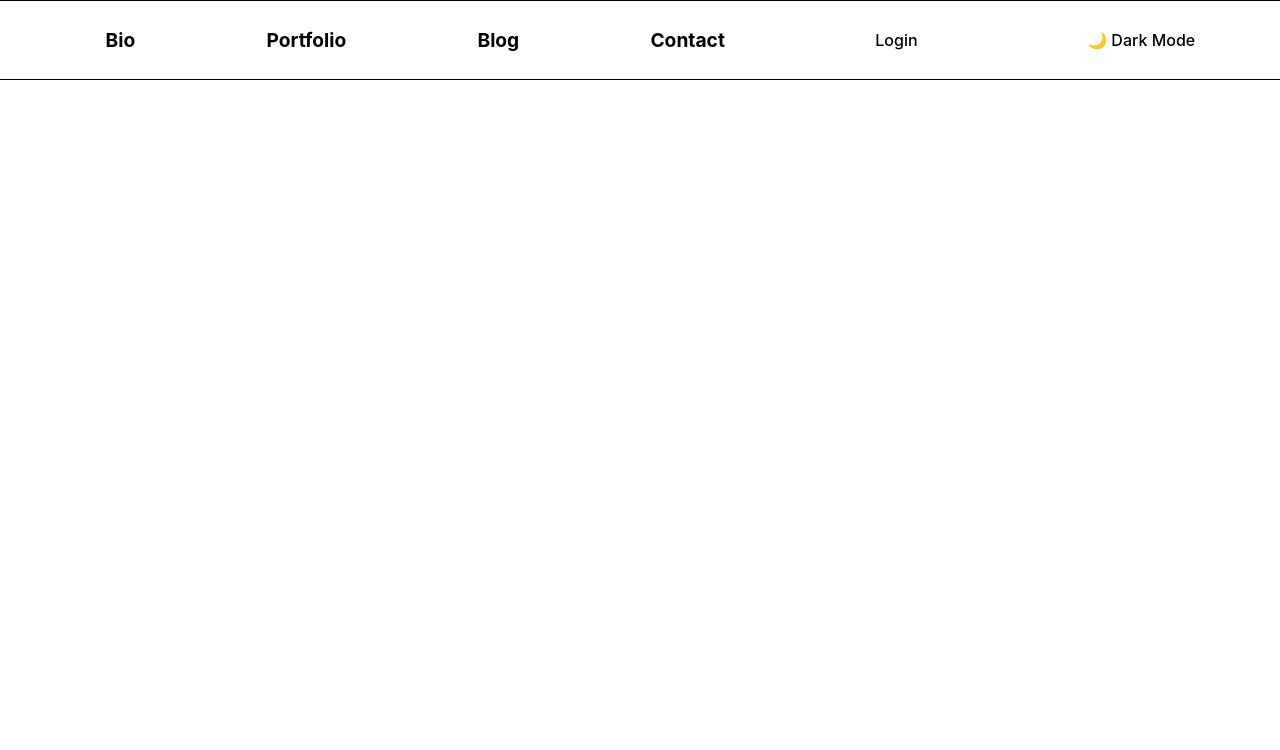
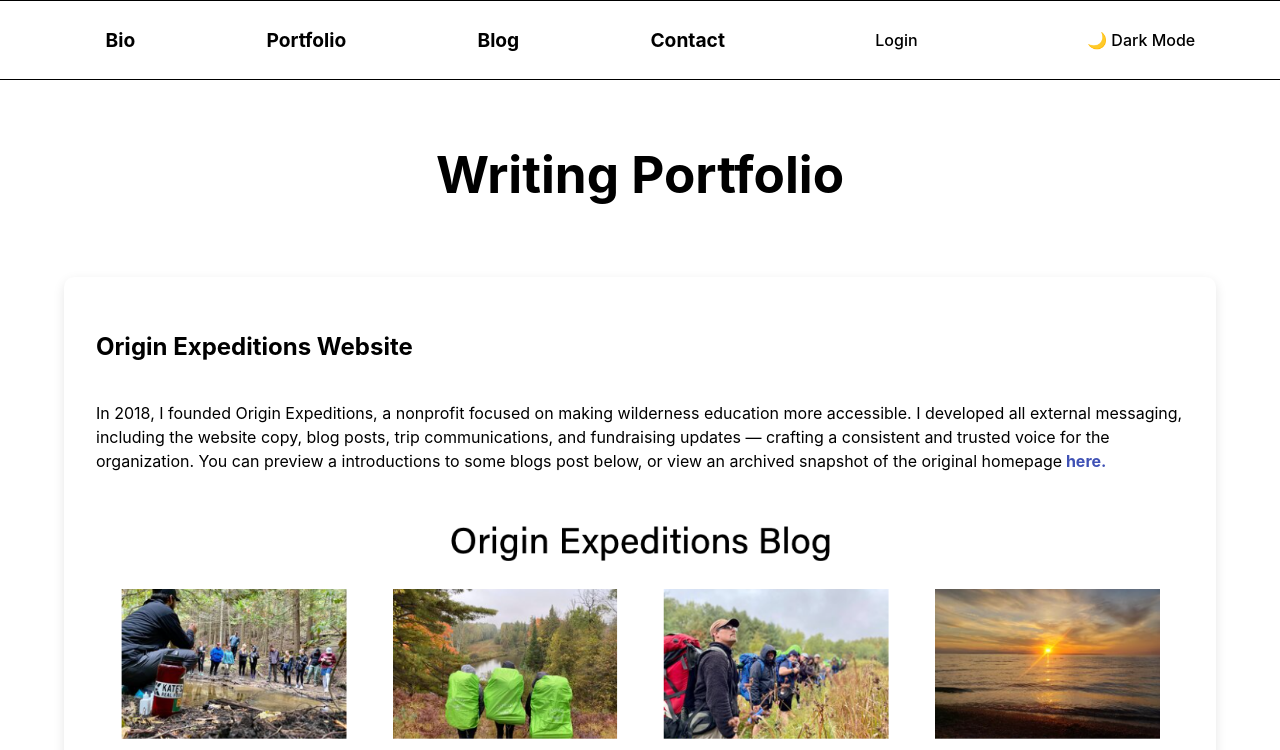
Before and after one commit to napolitanj/joetracks, a React (Vite) app: page /joe-napolitan.com/writing in a window 1280 px wide. Shown: the top 750 px of the page. Built offline with nearby package versions, Linux system fonts and the light colour scheme.

Commit message:
initiate writing portfolio route.

```diff
--- a/src/App.tsx
+++ b/src/App.tsx
@@ -9,6 +9,7 @@ import Contact from "./components/pages/Contact";
 import EditorPage from "./components/pages/Editor";
 import AccessDenied from "./components/pages/AccessDenied";
 import PortfolioEditor from "./components/PortfolioEditor";
+import WritingPortfolio from "./components/pages/WritingPortfolio";
 import Login from "./components/Login";
 
 function App() {
@@ -27,6 +28,7 @@ function App() {
           <Route path="/access-denied" element={<AccessDenied />} />
           <Route path="/portfolioeditor" element={<PortfolioEditor />} />
           <Route path="/portfolioeditor/:id" element={<PortfolioEditor />} />
+          <Route path="/writing" element={<WritingPortfolio />} />
           <Route path="/login" element={<Login />} />
         </Routes>
       </main>
--- /dev/null
+++ b/src/components/pages/WritingPortfolio.tsx
@@ -0,0 +1,38 @@
+import writingData from "../../data/writingPortfolio.json";
+import "../../styles/WritingPortfolio.css";
+
+type Writing = {
+  title: string;
+  description: string;
+  link: string;
+  tags: string[];
+};
+
+const WritingPortfolio = () => {
+  return (
+    <div className="writing-portfolio">
+      <h1>Writing Portfolio</h1>
+      <div className="writing-portfolio-container">
+        <div className="writing-info">
+          <h2 className="writing-title">Origin Expeditions Website</h2>
+          <p>
+            In 2018, I founded Origin Expeditions, a nonprofit focused on making
+            wilderness education more accessible. I developed all external
+            messaging, including the website copy, blog posts, trip
+            communications, and fundraising updates — crafting a consistent and
+            trusted voice for the organization. You can preview a introductions
+            to some blogs post below, or view an archived snapshot of the
+            original homepage
+            <a href="https://www.google.com/url?q=https://web.archive.org/web/20250612181807/https://www.originexpeditions.org/&sa=D&source=editors&ust=1753794666407241&usg=AOvVaw0t6oYGClSA3FjrjlNyy0Cr">
+              &nbsp;here.
+            </a>
+          </p>
+          <img src="./public/images/Origin-Sample-Blog.png"></img>
+        </div>
+        <div className="writing-samples"></div>
+      </div>
+    </div>
+  );
+};
+
+export default WritingPortfolio;
--- a/src/data/portfolio.json
+++ b/src/data/portfolio.json
@@ -1,11 +1,11 @@
 [
   {
     "id": 1753466622840,
-    "title": "Another Test feature",
+    "title": "Writing Portfolio",
     "description": "Another Test featureAnother Test featureAnother Test featureAnother Test featureAnother Test featureAnother Test feature Another Test feature",
     "image_url": "./images/howtousecaltopo.png",
-    "link": "https://www.google.com",
-    "link_text": "go to goolge",
+    "link": "/joe-napolitan.com/writing",
+    "link_text": "See Portfolio",
     "position": 1
   },
   {
--- /dev/null
+++ b/src/data/writingPortfolio.json
@@ -0,0 +1,20 @@
+[
+  {
+    "title": "Origin Expeditions Website",
+    "description": "In 2018, I founded Origin Expeditions, a nonprofit dedicated to wilderness education. I authored the entirety of the website's written copy, some of which is previewed below. You can view an archived snapshot of the front page",
+    "link": "https://almostfiguredout.substack.com/p/stop-trying-to-make-your-life-impressive",
+    "tags": ["Essay", "Personal Growth"]
+  },
+  {
+    "title": "Digital Guides",
+    "description": "I authored several digital guides for Origin Expeditions to generate organic web traffic to its website. Previews of two of the most successful guides are below, collectively drawing 2,000-4,000 visitors to the website each year.",
+    "link": "https://almostfiguredout.substack.com/p/how-to-build-a-writing-practice",
+    "tags": ["Meta", "Systems", "Creativity"]
+  },
+  {
+    "title": "Grant Writing’",
+    "description": "Our staff at Origin Expeditions engaged in hundreds of hours of fundraising efforts to finance programs for teens. Included is a sample of a grant request I authored that obtained a $5000 award from Founders Brewing Company.",
+    "link": "https://almostfiguredout.substack.com/p/the-worst-advice-i-ever-took",
+    "tags": ["Writing", "Motivation", "Reflection"]
+  }
+]
--- /dev/null
+++ b/src/styles/WritingPortfolio.css
@@ -0,0 +1,46 @@
+.writing-portfolio {
+  display: flex;
+  flex-direction: column;
+  justify-content: center;
+  align-items: center;
+  gap: 1rem;
+}
+
+.writing-portfolio-container {
+  display: flex;
+  flex-direction: row;
+  justify-content: flex-start;
+  align-items: center;
+  background-color: white;
+  border-radius: 10px;
+  box-shadow: 0 4px 12px rgba(0, 0, 0, 0.1);
+  padding: 2em;
+  margin: 1.5em 0;
+  width: 90%;
+  gap: 1em;
+}
+
+.writing-info {
+}
+
+.writing-samples {
+}
+
+.writing-title {
+  color: black;
+}
+
+body.dark .writing-portfolio-container {
+  background-color: rgba(255, 255, 255, 0.05);
+  backdrop-filter: blur(4px);
+  border: 1px solid rgba(255, 255, 255, 0.1);
+  color: #ccc;
+}
+
+body.dark .writing-portfolio-container p {
+  color: #ccc;
+}
+
+body.dark .writing-title {
+  color: #ccc;
+}
```
Also changed, not shown: public/images/Origin-Sample-Blog.png (added), public/images/Origin-Sample-Home.png (added).
